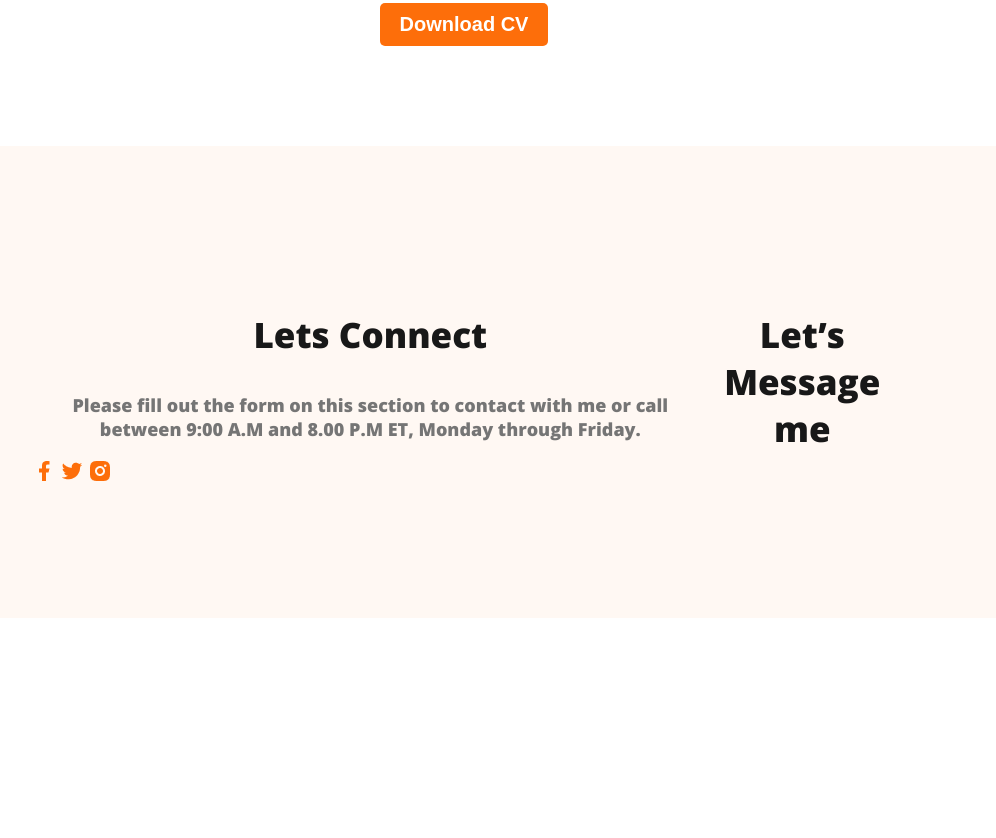
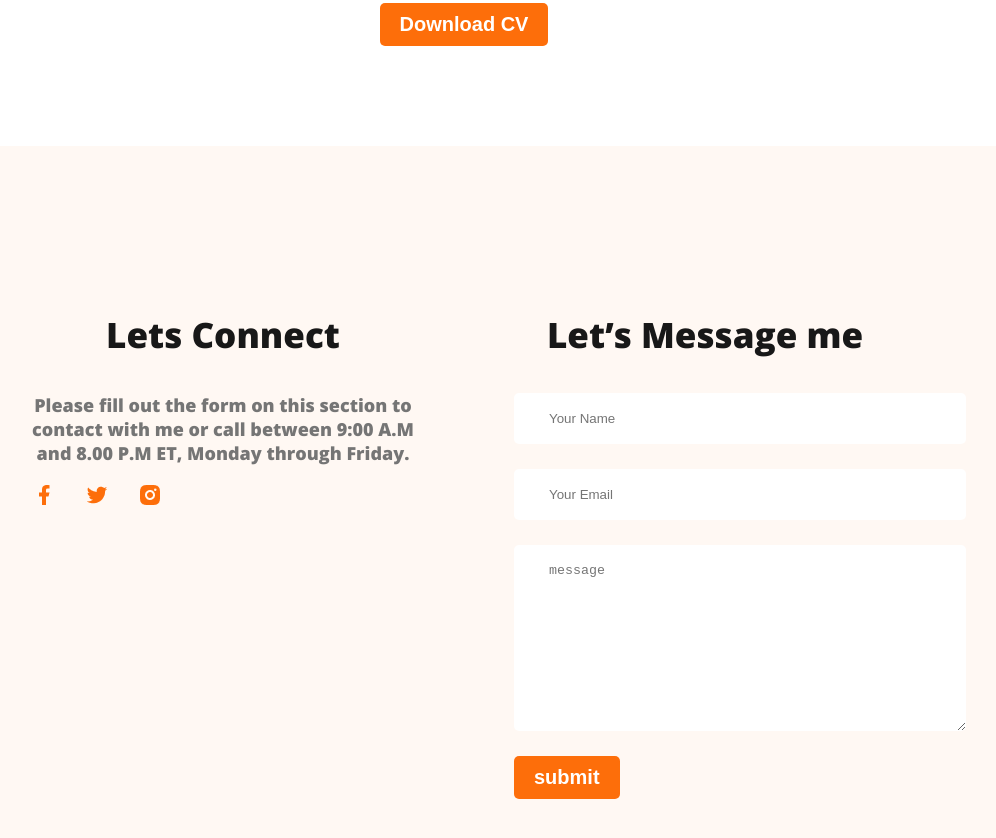
Before and after one commit to sabrinms/webdevloper-portfolio, a plain HTML site: page index.html in a window 1280 px wide. Shown: the part 3490-4328 px from the top of the page, without its empty margins (176-1172 px from the left). Before the commit the page ends 4116 px from the top, so only its background shows below. Drawn offline with nearby package versions, Linux system fonts and the light colour scheme.

Commit message:
eight form

```diff
--- a/index.html
+++ b/index.html
@@ -201,6 +201,13 @@
         </div>
         <div class="footer-column">
             <h3 class="section-title">Let’s Message me</h3>
+            <form class="contact" action="">
+
+                   <input type="text" placeholder="Your Name">
+                   <input type="email" name="" placeholder="Your Email" id="">
+                   <textarea name="" placeholder="message" id="" cols="30" rows="10"></textarea>
+                   <input class="btn-primary" type="submit" value="submit">
+            </form>
         </div>
     </footer>
 </body>
--- a/styles/portfolio.css
+++ b/styles/portfolio.css
@@ -161,7 +161,25 @@ margin-bottom: 10px;
 /*Footer Style*/
 footer{
  display: flex;
+ gap: 100px;
  background: #FFF8F3;
  margin-top: 100px;
  padding: 130px 200px;
 }
+.footer-column{
+    width: 50%;
+}
+.social-links a{
+    margin-right: 25px;
+}
+.contact input[type="text"], .contact input[type="email"] ,
+textarea{
+    color:  #757575;
+    display: block;
+    margin-bottom: 25px;
+    padding: 18px 35px;
+    border-radius: 5px;
+background: #FFF;
+border: 0;
+width: 100%;
+}
```
